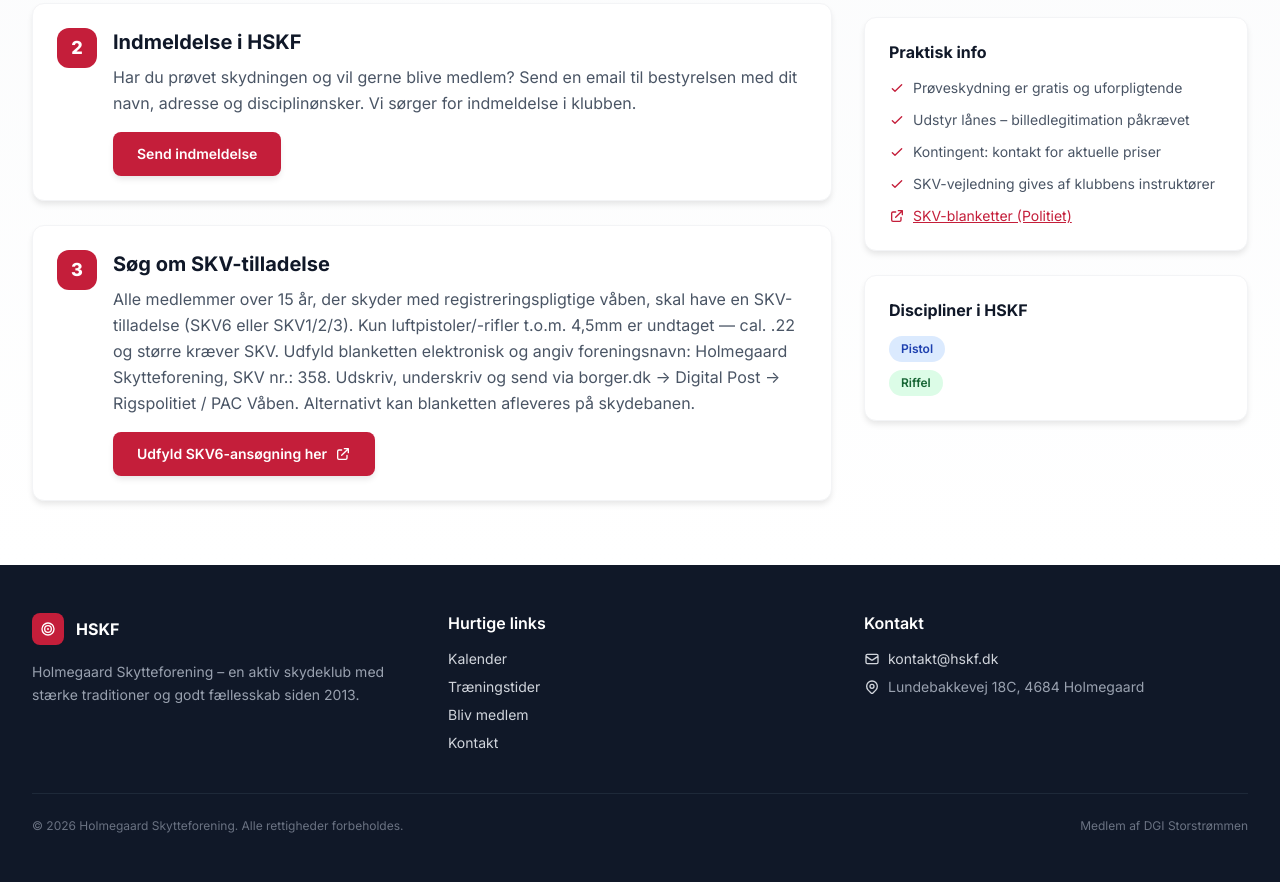
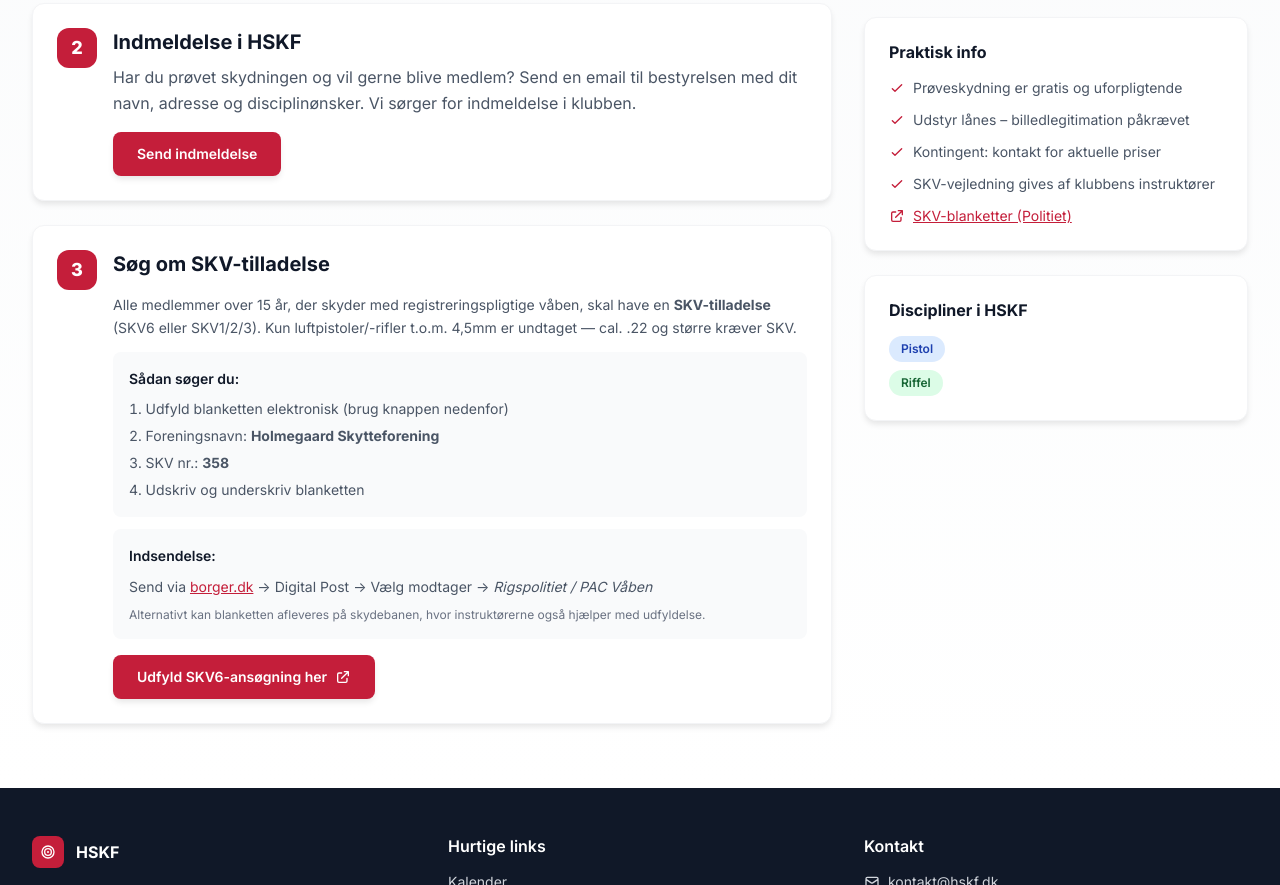
Before and after one commit to JWqvist/hskf-website, an Astro site: page /bliv-medlem in a window 1280 px wide. Shown: the part 466-1351 px from the top of the page. Built offline with nearby package versions, Linux system fonts and the light colour scheme; Astro itself is replaced by a stand-in of ours.

Commit message:
improve: SKV-info formateret med trin-liste og indsendelsesguide

```diff
--- a/src/pages/bliv-medlem.astro
+++ b/src/pages/bliv-medlem.astro
@@ -17,7 +17,8 @@ const steps = [
   {
     step: '3',
     title: 'Søg om SKV-tilladelse',
-    desc: 'Alle medlemmer over 15 år, der skyder med registreringspligtige våben, skal have en SKV-tilladelse (SKV6 eller SKV1/2/3). Kun luftpistoler/-rifler t.o.m. 4,5mm er undtaget — cal. .22 og større kræver SKV. Udfyld blanketten elektronisk og angiv foreningsnavn: Holmegaard Skytteforening, SKV nr.: 358. Udskriv, underskriv og send via borger.dk → Digital Post → Rigspolitiet / PAC Våben. Alternativt kan blanketten afleveres på skydebanen.',
+    desc: '',
+    richDesc: true,
     action: { label: 'Udfyld SKV6-ansøgning her', href: 'https://skvportal.microsoftcrmportals.com/blanketter/skv-blanket-6', external: true },
   },
 ];
@@ -44,6 +45,25 @@ const steps = [
                 <div class="flex-1">
                   <h3 class="text-xl font-bold text-gray-900 dark:text-white mb-2">{item.title}</h3>
                   <p class="text-gray-600 dark:text-gray-400 leading-relaxed mb-4">{item.desc}</p>
+                  {item.richDesc && item.step === '3' && (
+                    <div class="text-gray-600 dark:text-gray-400 leading-relaxed mb-4 space-y-3 text-sm">
+                      <p>Alle medlemmer over 15 år, der skyder med registreringspligtige våben, skal have en <strong>SKV-tilladelse</strong> (SKV6 eller SKV1/2/3). Kun luftpistoler/-rifler t.o.m. 4,5mm er undtaget — cal. .22 og større kræver SKV.</p>
+                      <div class="bg-gray-50 dark:bg-gray-800 rounded-lg p-4 space-y-2">
+                        <p class="font-semibold text-gray-900 dark:text-white">Sådan søger du:</p>
+                        <ol class="list-decimal list-inside space-y-1">
+                          <li>Udfyld blanketten elektronisk (brug knappen nedenfor)</li>
+                          <li>Foreningsnavn: <strong>Holmegaard Skytteforening</strong></li>
+                          <li>SKV nr.: <strong>358</strong></li>
+                          <li>Udskriv og underskriv blanketten</li>
+                        </ol>
+                      </div>
+                      <div class="bg-gray-50 dark:bg-gray-800 rounded-lg p-4 space-y-2">
+                        <p class="font-semibold text-gray-900 dark:text-white">Indsendelse:</p>
+                        <p>Send via <a href="https://www.borger.dk" target="_blank" rel="noopener noreferrer" class="underline" style="color: var(--color-primary-500);">borger.dk</a> → Digital Post → Vælg modtager → <em>Rigspolitiet / PAC Våben</em></p>
+                        <p class="text-xs text-gray-500">Alternativt kan blanketten afleveres på skydebanen, hvor instruktørerne også hjælper med udfyldelse.</p>
+                      </div>
+                    </div>
+                  )}
                   {item.action && (
                     <a
                       href={item.action.href}
```
